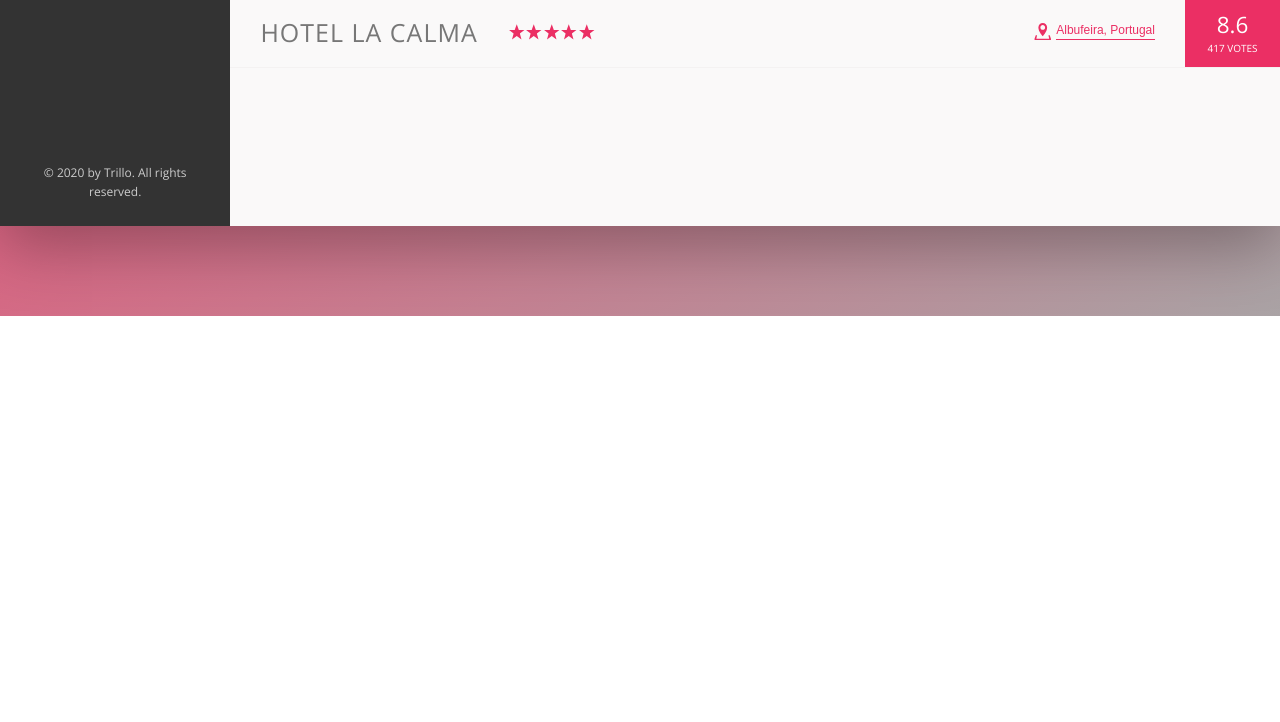
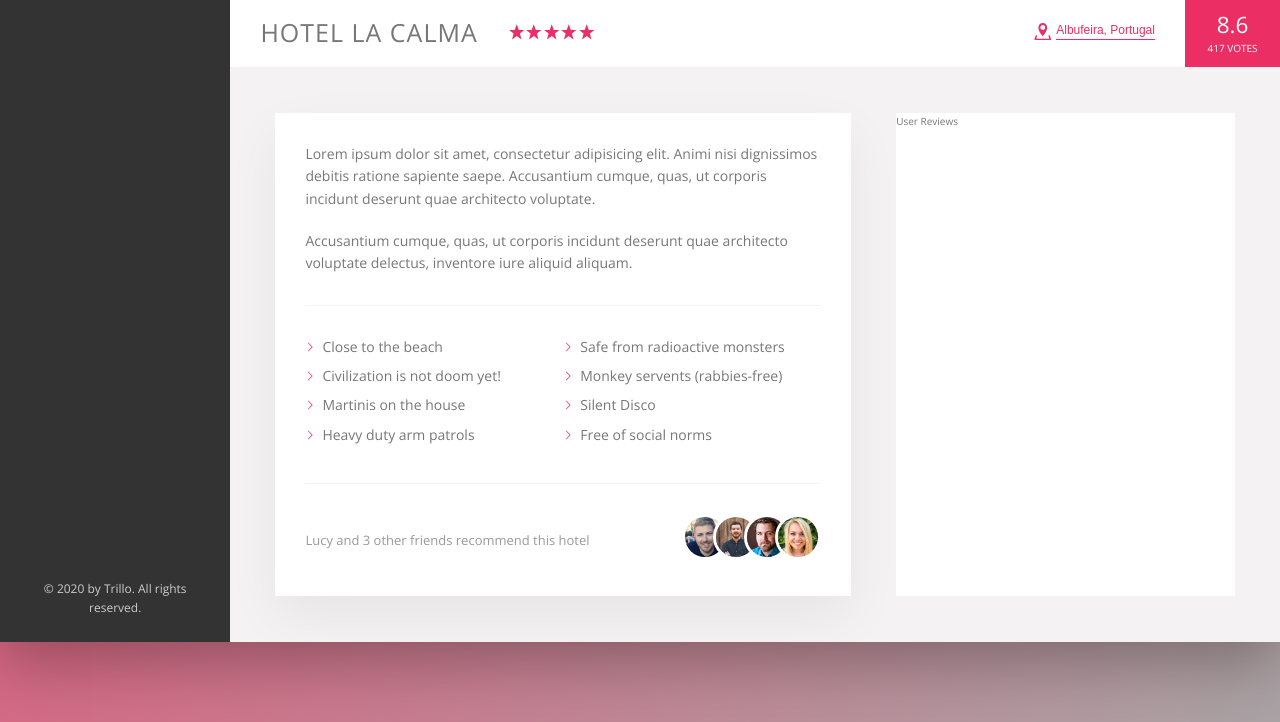
Before and after one commit to Danvc1984/course-cluster, a website: page flexbox_advancedCss/index.html in a window 1280 px wide. Shown: the part 564-1286 px from the top of the page. Before the commit the page ends 880 px from the top, so only its background shows below. Drawn offline with nearby package versions, Linux system fonts and the light colour scheme.

Commit message:
Styled description

```diff
--- a/flexbox_advancedCss/index.html
+++ b/flexbox_advancedCss/index.html
@@ -129,6 +129,55 @@
               <div class="overview__rating-count">417 votes</div>
             </div>
           </div>
+          <div class="detail">
+            <div class="description">
+              <p class="paragraph">
+                Lorem ipsum dolor sit amet, consectetur adipisicing elit. Animi
+                nisi dignissimos debitis ratione sapiente saepe. Accusantium
+                cumque, quas, ut corporis incidunt deserunt quae architecto
+                voluptate.
+              </p>
+              <p class="paragraph">
+                Accusantium cumque, quas, ut corporis incidunt deserunt quae
+                architecto voluptate delectus, inventore iure aliquid aliquam.
+              </p>
+              <ul class="list">
+                <li class="list__item">Close to the beach</li>
+                <li class="list__item">Safe from radioactive monsters</li>
+                <li class="list__item">Civilization is not doom yet!</li>
+                <li class="list__item">Monkey servents (rabbies-free)</li>
+                <li class="list__item">Martinis on the house</li>
+                <li class="list__item">Silent Disco</li>
+                <li class="list__item">Heavy duty arm patrols</li>
+                <li class="list__item">Free of social norms</li>
+              </ul>
+              <div class="recommend">
+                <p class="recommend__count">
+                  Lucy and 3 other friends recommend this hotel
+                </p>
+                <div class="recommend__friends">
+                  <img
+                    src="img/user-3.jpg"
+                    alt="Friend 3"
+                    class="recommend__photo"
+                  /><img
+                    src="img/user-4.jpg"
+                    alt="Friend 4"
+                    class="recommend__photo"
+                  /><img
+                    src="img/user-5.jpg"
+                    alt="Friend 5"
+                    class="recommend__photo"
+                  /><img
+                    src="img/user-6.jpg"
+                    alt="Friend 6"
+                    class="recommend__photo"
+                  />
+                </div>
+              </div>
+            </div>
+            <div class="user-reviews">User Reviews</div>
+          </div>
         </main>
       </div>
     </div>
--- a/flexbox_advancedCss/sass/_base.scss
+++ b/flexbox_advancedCss/sass/_base.scss
@@ -11,6 +11,8 @@
   --grey-dark-2: #777;
   --grey-dark-3: #999;
   --shadow-dark: 0 2rem 6rem rgba(0, 0, 0, 0.3);
+  --shadow-light: 0 2rem 5rem rgba(0, 0, 0, 0.06);
+  --line: 1px solid var(--grey-light-2);
 }
 * {
   margin: 0;
--- a/flexbox_advancedCss/sass/_components.scss
+++ b/flexbox_advancedCss/sass/_components.scss
@@ -163,7 +163,8 @@
 .overview {
   display: flex;
   align-items: center;
-  border-bottom: 1px solid var(--grey-light-2);
+
+  border-bottom: var(--line);
 
   &__heading {
     font-size: 2.5rem;
@@ -245,3 +246,58 @@
     box-shadow: none;
   }
 }
+.paragraph:not(:last-of-type) {
+  margin-bottom: 2rem;
+}
+
+.list {
+  list-style: none;
+  margin: 3rem 0;
+  padding: 3rem 0;
+  border-top: var(--line);
+  border-bottom: var(--line);
+
+  display: flex;
+  flex-wrap: wrap;
+  &__item {
+    flex: 0 0 50%;
+    margin-bottom: 0.7rem;
+  }
+  &__item::before {
+    content: "";
+    display: inline-block;
+    height: 1rem;
+    width: 1rem;
+    margin-right: 0.7rem;
+
+    background-color: var(--color-primary);
+    mask-image: url(../img/chevron-thin-right.svg);
+    mask-size: cover;
+
+    //older browser support
+    // background-image: url(../img/chevron-thin-right.svg);
+    // background-size: cover;
+  }
+}
+
+.recommend {
+  font-size: 1.3rem;
+  color: var(--grey-dark-3);
+  display: flex;
+  align-items: center;
+  &__count {
+    margin-right: auto;
+  }
+  &__friends {
+  }
+  &__photo {
+    box-sizing: content-box;
+    height: 4rem;
+    width: 4rem;
+    border-radius: 50%;
+    border: 3px solid #fff;
+    &:not(:last-child) {
+      margin-right: -1.5rem;
+    }
+  }
+}
--- a/flexbox_advancedCss/sass/_layout.scss
+++ b/flexbox_advancedCss/sass/_layout.scss
@@ -10,7 +10,7 @@
   height: 7rem;
   background-color: #fff;
 
-  border-bottom: 1px solid var(--grey-light-2);
+  border-bottom: var(--line);
   display: flex;
   justify-content: space-between;
   align-items: center;
@@ -26,6 +26,24 @@
   justify-content: space-between;
 }
 .hotel-view {
-  height: 80vh;
+  flex: 1;
+  background-color: #fff;
+}
+.detail {
+  display: flex;
+  padding: 4.5rem;
+  background-color: var(--grey-light-2);
+  border-bottom: var(--line);
+}
+.description {
+  font-size: 1.4rem;
+  background-color: #fff;
+  box-shadow: var(--shadow-light);
+  padding: 3rem;
+  flex: 0 0 60%;
+  margin-right: 4.5rem;
+}
+.user-reviews {
+  background-color: #fff;
   flex: 1;
 }
```
Also changed, not shown: flexbox_advancedCss/css/style.css.
